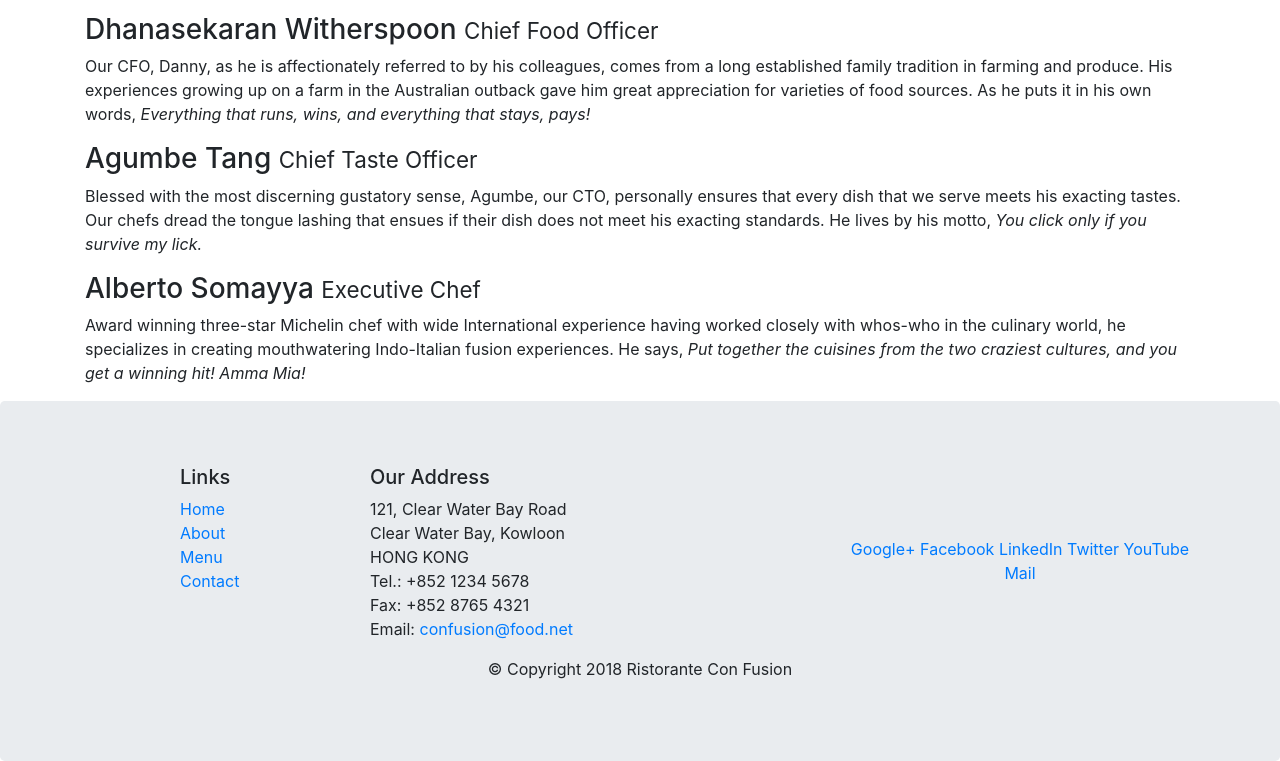
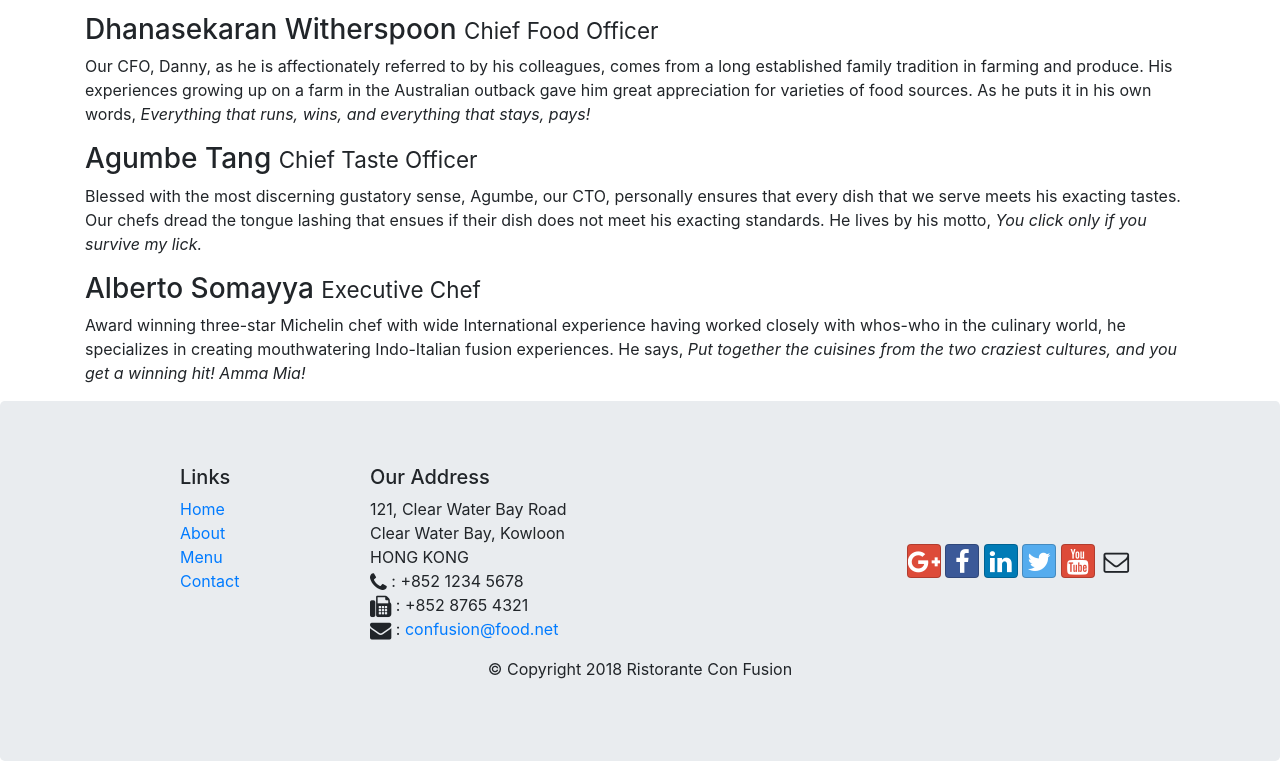
Before and after one commit to shikhar2817/confusion, a website: page aboutus.html in a window 1280 px wide. Shown: the part 977-1738 px from the top of the page. Drawn offline with nearby package versions, Linux system fonts and the light colour scheme.

Commit message:
icon fonts

```diff
--- a/aboutus.html
+++ b/aboutus.html
@@ -8,6 +8,8 @@
 
     <!-- Bootstrap CSS -->
     <link rel="stylesheet" href="node_modules/bootstrap/dist/css/bootstrap.min.css">
+    <link rel="stylesheet" href="node_modules/font-awesome/css/font-awesome.min.css">
+    <link rel="stylesheet" href="node_modules/bootstrap-social/bootstrap-social.css">
     <link rel="stylesheet" href="./css/style.css">
 
     <title>Ristorante Con Fusion: About Us</title>
@@ -23,10 +25,10 @@
             <a class="navbar-brand mr-auto" href="./index.html">Ristorante con Fusion</a>
             <div class="collapse navbar-collapse" id="Navbar">
                 <ul class="navbar-nav mr-auto">
-                    <li class="nav-item"><a class="nav-link" href="./index.html">Home</a></li>
-                    <li class="nav-item active"><a class="nav-link" href="#">About</a></li>
-                    <li class="nav-item"><a class="nav-link" href="#">Menu</a></li>
-                    <li class="nav-item"><a class="nav-link" href="#">Contact</a></li>
+                    <li class="nav-item"><a class="nav-link" href="./index.html"><span class="fa fa-home fa-lg"></span> Home</a></li>
+                    <li class="nav-item active"><a class="nav-link" href="#"><span class="fa fa-info fa-lg"></span> About</a></li>
+                    <li class="nav-item"><a class="nav-link" href="#"><span class="fa fa-list fa-lg"></span> Menu</a></li>
+                    <li class="nav-item"><a class="nav-link" href="#"><span class="fa fa-address-card fa-lg"></span> Contact</a></li>
                 </ul>
             </div>
         </div>
@@ -102,19 +104,19 @@
 		              121, Clear Water Bay Road<br>
 		              Clear Water Bay, Kowloon<br>
 		              HONG KONG<br>
-		              Tel.: +852 1234 5678<br>
-		              Fax: +852 8765 4321<br>
-		              Email: <a href="mailto:confusion@food.net">confusion@food.net</a>
+		              <i class="fa fa-phone fa-lg"></i> : +852 1234 5678<br>
+		              <i class="fa fa-fax fa-lg"></i> : +852 8765 4321<br>
+		              <i class="fa fa-envelope fa-lg"></i> : <a href="mailto:confusion@food.net">confusion@food.net</a>
 		           </address>
                 </div>
                 <div class="col-12 col-sm-4 align-self-center">
                     <div class="text-center">
-                        <a href="http://google.com/+">Google+</a>
-                        <a href="http://www.facebook.com/profile.php?id=">Facebook</a>
-                        <a href="http://www.linkedin.com/in/">LinkedIn</a>
-                        <a href="http://twitter.com/">Twitter</a>
-                        <a href="http://youtube.com/">YouTube</a>
-                        <a href="mailto:">Mail</a>
+                        <a class="btn btn-social-icon btn-google" href="http://google.com/+"><i class="fa fa-google-plus fa-lg"></i></a>
+                        <a class="btn btn-social-icon btn-facebook" href="http://www.facebook.com/profile.php?id="><i class="fa fa-facebook fa-lg"></i></a>
+                        <a class="btn btn-social-icon btn-linkedin" href="http://www.linkedin.com/in/"><i class="fa fa-linkedin fa-lg"></i></a>
+                        <a class="btn btn-social-icon btn-twitter" href="http://twitter.com/"><i class="fa fa-twitter fa-lg"></i></a>
+                        <a class="btn btn-social-icon btn-google" href="http://youtube.com/"><i class="fa fa-youtube fa-lg"></i></a>
+                        <a class="btn btn-social-icon" href="mailto:"><i class="fa fa-envelope-o fa-lg"></i></a>
                     </div>
                 </div>
            </div>
--- a/package.json
+++ b/package.json
@@ -14,8 +14,10 @@
     "lite-server": "^2.3.0"
   },
   "dependencies": {
-    "bootstrap": "^4.0.0",
-    "jquery": "^3.3.1",
+    "bootstrap": "^4.5.3",
+    "bootstrap-social": "^5.1.1",
+    "font-awesome": "^4.7.0",
+    "jquery": "^3.5.1",
     "popper.js": "^1.12.9"
   }
 }
```
Also changed, not shown: index.html (+15 -13 lines), 1 other file.
